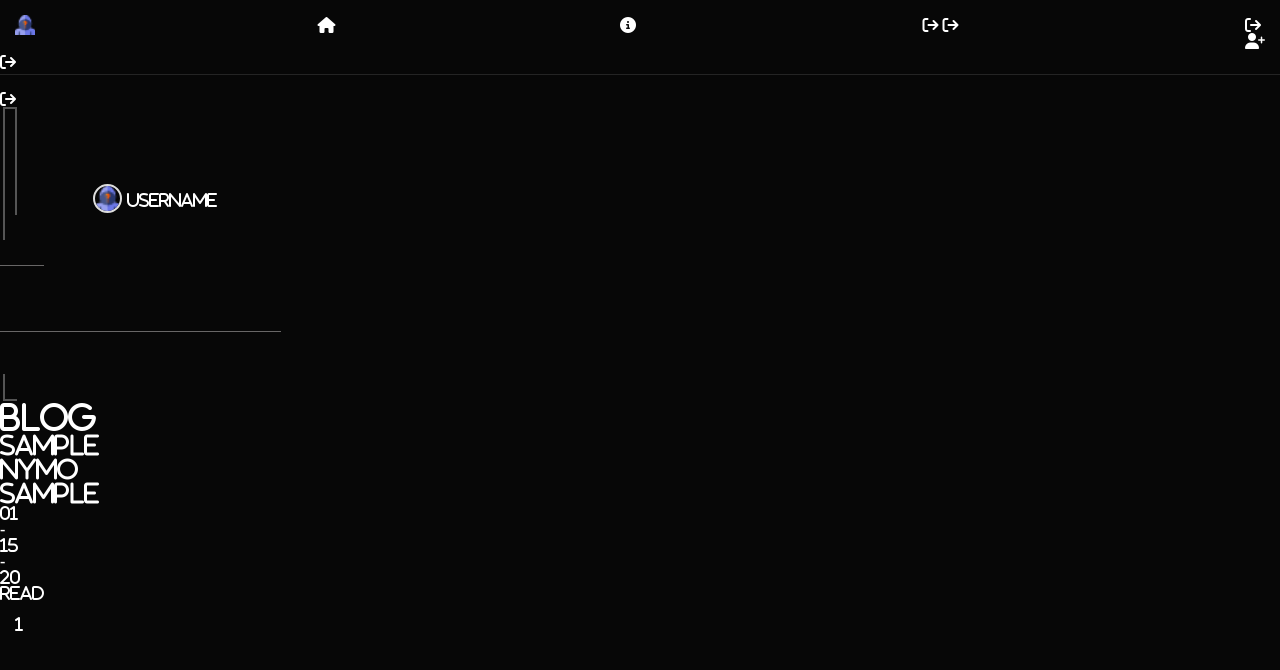
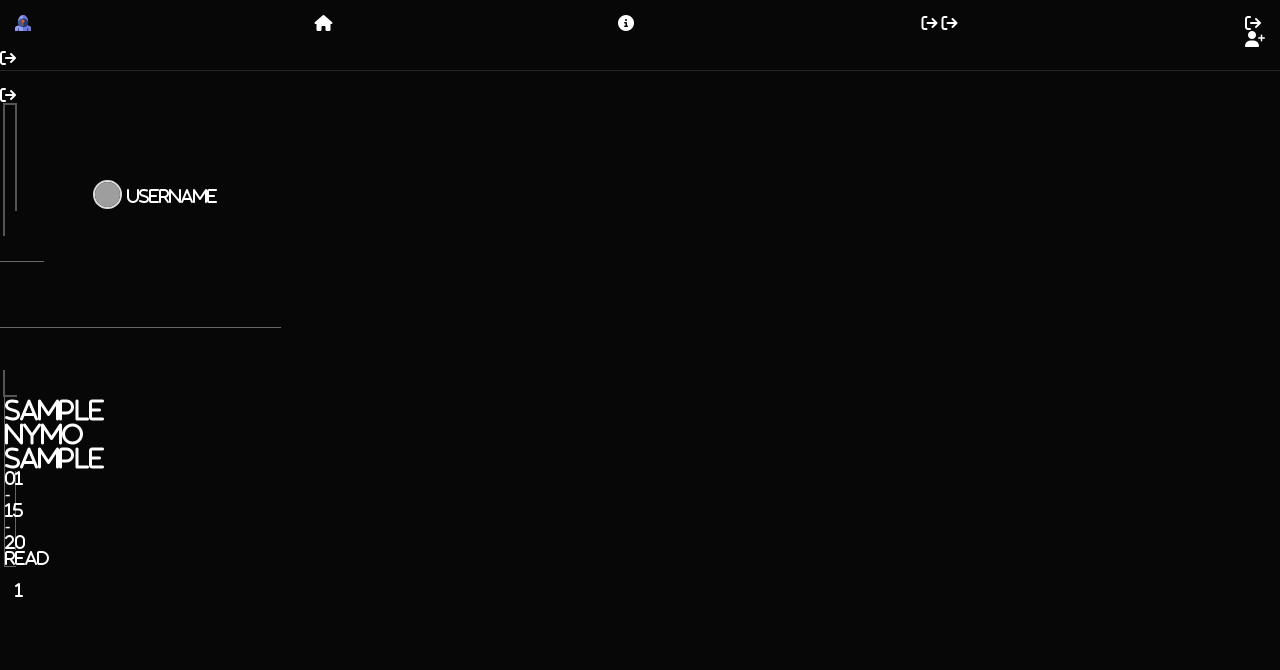
Before and after one commit to kevanteaniah/anonymo, a Flask app: page / in a window 1280 px wide. Shown: the top 670 px of the page. Run offline with Flask 2, Linux system fonts and the light colour scheme; tables that the repository leaves empty hold one stand-in row (values such as "Sample post"); some libraries are stand-ins or nearby versions; grey boxes are pictures that could not be loaded.

Commit message:
update profile image

```diff
--- a/myapp/static/main.css
+++ b/myapp/static/main.css
@@ -35,8 +35,7 @@ li {
 }
 
 img {
-  width: 20px;
-  height: 20px;
+
 }
 
 .fa-solid{
@@ -110,9 +109,11 @@ textarea{
 
 }
 
-.nymo-but{
+.card-title{
+  border: #dddddd;
+}
 
-}
+
 
 ::placeholder {
   font-size: 20px;
@@ -120,9 +121,10 @@ textarea{
 }
 
 /*nymo list*/
-#full-feed{
-
-  border: red;
+.full-feed{
+  margin: auto;
+  border: 1px solid rgb(102, 101, 101);
+  width: 50%;
 }
 
 .card{
@@ -133,6 +135,10 @@ textarea{
   border: red;
 }
 
+.nymos-list-container{
+  border: 1px solid red;
+}
+
 
 
 
--- a/myapp/templates/index.html
+++ b/myapp/templates/index.html
@@ -2,7 +2,7 @@
 {% block content %}
 <div class="nymo-container">
     <div id="pro-name">
-        <div><img src="/static/images/unknown.png" alt="profile" id="pro-image"></div>
+        <div><img src="/static/images/unknown(1).png" alt="profile" id="pro-image"></div>
         <div id="usname"><h4>username</h4></div>
 
     </div>
@@ -24,10 +24,7 @@
     </div>
 
 </div>
-<div id="full-feed">
-    <div class="nymos-list-container">
-        <h1>Blog</h1>
-    </div>
+<div class="full-feed">
     <div class="container">
         {% for nymo in nymos.items %}
             <div class="card">
@@ -40,7 +37,8 @@
                     <a class="btn btn-primary" href="{{url_for('nymos.nymo', nymo_id=nymo.id)}}">Read</a>
                 </div>
             </div>
-        {% endfor %}
+
+            {% endfor %}
     </div>
 </div>
 
```
Also changed, not shown: myapp/static/images/unknown (1).png (added).
